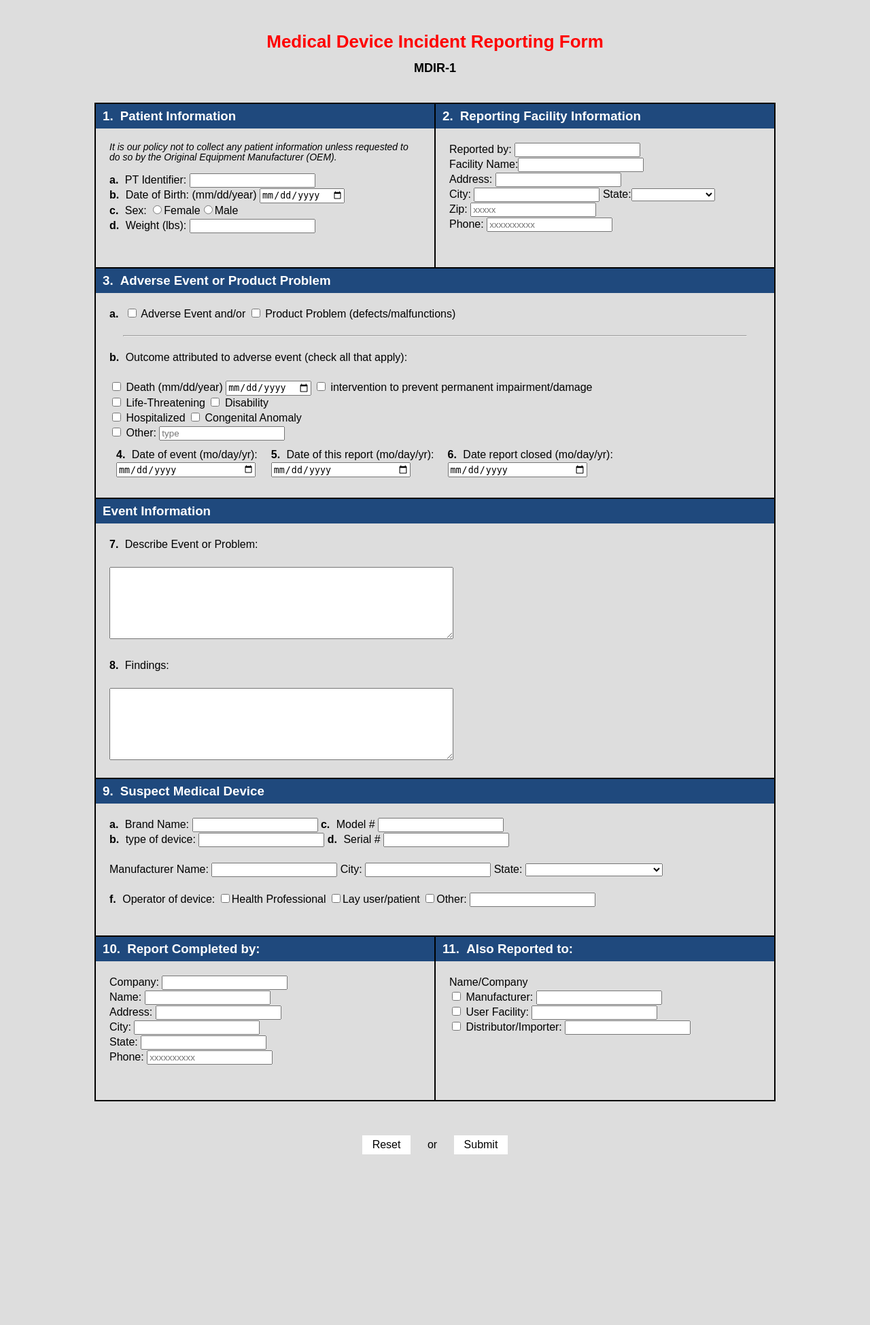
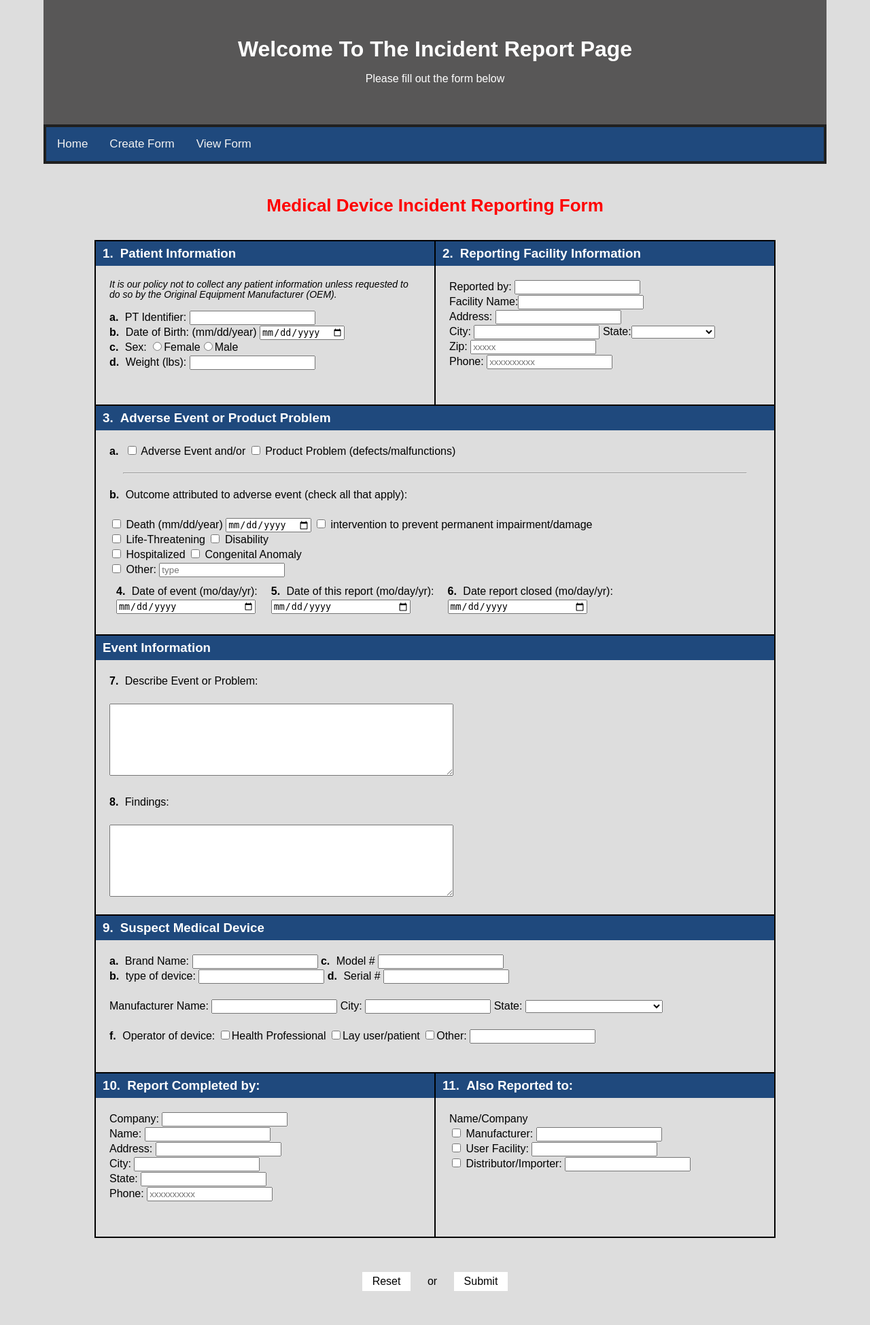
Before and after one commit to SamEmmett/SoftwareEnineeringGroupProject, a Flask app: page / in a window 1280 px wide. Shown: the whole page at 68% size. Before the commit the page ends 1698 px from the top, so only its background shows below. Run offline with Flask 2, Linux system fonts and the light colour scheme; some libraries are stand-ins or nearby versions.

Commit message:
some more html

```diff
--- a/static/styles/styles.css
+++ b/static/styles/styles.css
@@ -6,6 +6,38 @@ body {
 	font-family: "Arial", sans-serif;
 	line-height: 22px;
 }
+.jumbo{
+    background: #1F497D
+
+}
+.header {
+    padding: 40px;
+    text-align: center;
+    background: #585757;
+    color: white;
+  }
+/* Add a black background color to the top navigation */
+.topnav {
+    background-color: #1F497D;
+    overflow: hidden;
+    border: 4px solid  #202020;
+  }
+
+  /* Style the links inside the navigation bar */
+  .topnav a {
+    float: left;
+    color: #f2f2f2;
+    text-align: center;
+    padding: 14px 16px;
+    text-decoration: none;
+    font-size: 17px;
+  }
+
+  /* Change the color of links on hover */
+  .topnav a:hover {
+    background-color:#585757;
+    color: black;
+  }
 
 #navbar {
 	position: relative;
--- a/templates/Homepage.html
+++ b/templates/Homepage.html
@@ -1,6 +1,7 @@
 <!doctype html>
+<link rel="stylesheet" href="../static/styles/Homepage.css"/>
   <head>
-    <link rel="stylesheet" href="../static/styles/Homepage.css"/>
+
   </head>
 
   <body>
@@ -14,7 +15,7 @@
     <div class="topnav" id="myTopnav">
         <a href="Homepage.html" class="active">Home</a>
         <a href="index.html">Create Form</a>
-        <a href="view.html">View Form</a>
+        <a href="ViewForm.html">View Form</a>
       </div>
       <div class="row">
         <div class="side">
--- a/templates/index.html
+++ b/templates/index.html
@@ -4,11 +4,23 @@
 <html>
 
 <head>
+
 	<meta content="en-us" http-equiv="Content-Language" />
 	<meta content="text/html; charset=utf-8" http-equiv="Content-Type" />
 	<link rel="stylesheet" href="../static/styles/styles.css" />
-
-	<title>Incident Form (PROTOTYPE)</title>
+	<center>
+            <div class=header>
+                <h1><font>Welcome To The Incident Report Page</font></h1>
+                <p>Please fill out the form below</p>
+            </div>
+        </center>
+    <!-- NAVBAR -->
+    <div class="topnav" id="myTopnav">
+        <a href="Homepage.html" class="active">Home</a>
+        <a href="index.html">Create Form</a>
+        <a href="ViewForm.html">View Form</a>
+      </div>
+      <div>
 </head>
 
 <body>
@@ -20,7 +32,6 @@
 -->
 <div id="header">
 	<h1>Medical Device Incident Reporting Form</h1>
-	<h2>MDIR-1</h2>
 </div>
 
 
```
Also changed, not shown: static/styles/ViewPage.css (+7 -0 lines), templates/ViewForm.html (+8 -8 lines).
